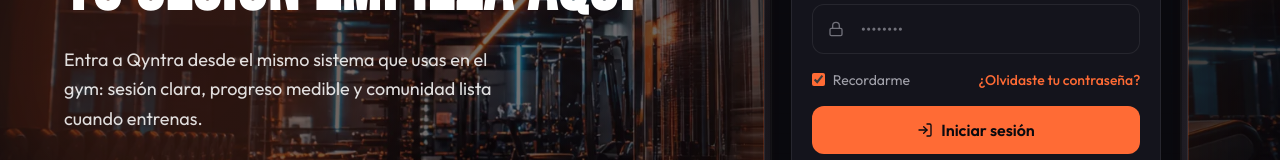
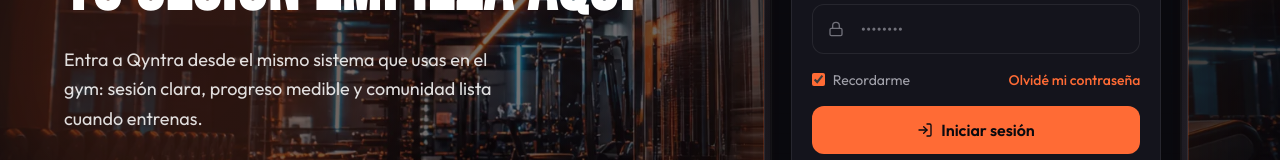
Before and after one commit to AlienBoy1/webaltusgym1, a React (Vite) app in the folder client/: page /login in a window 1280 px wide. Shown: the part 365-525 px from the top of the page. Built offline with nearby package versions, Linux system fonts and the light colour scheme; no server answers.

Commit message:
Persistencia, funciones avanzadas y enlaces .6

```diff
--- a/client/src/pages/Login.jsx
+++ b/client/src/pages/Login.jsx
@@ -144,7 +144,7 @@
             className="font-medium hover:opacity-90"
             style={{ color: 'var(--color-primary)' }}
           >
-            ¿Olvidaste tu contraseña?
+            Olvidé mi contraseña
           </Link>
         </div>
 
```
